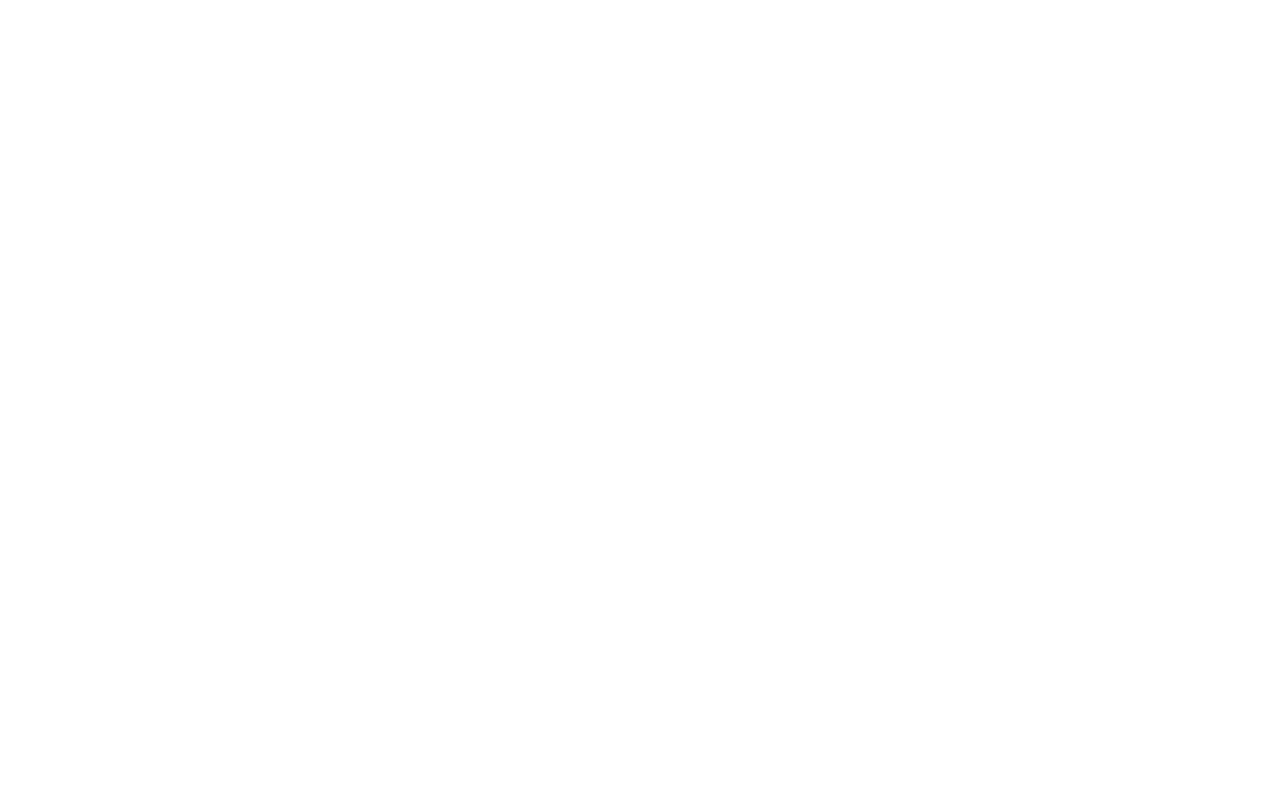
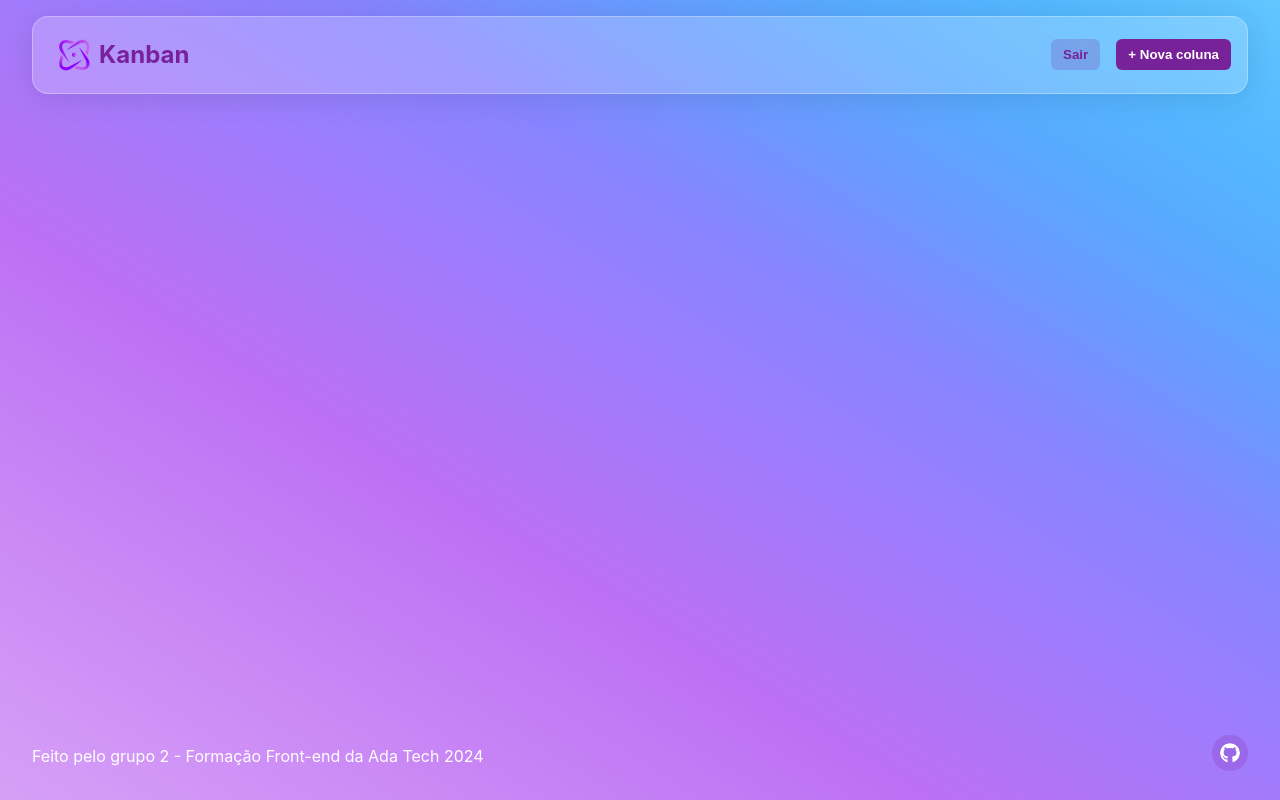
Before and after one commit to RodrigoConstantin0/ProjetoKanban, a React (Vite) app: page /Kanban in a window 1280 px wide. Before the commit this address had no page. Built offline with nearby package versions, Linux system fonts and the light colour scheme.

Commit message:
feat: Página Kanban

```diff
--- a/src/Components/Router/router.tsx
+++ b/src/Components/Router/router.tsx
@@ -1,11 +1,14 @@
 import { BrowserRouter, Route, Routes } from "react-router-dom";
 import { Login } from "../../Pages/Login";
+import Kanban from "../../Pages/Kanban";
 
 const Router = () => {
     return (
         <BrowserRouter>
             <Routes>
                 <Route path="/" element={<Login/>}/>
+                <Route path="/Kanban" element={<Kanban/>}/>
+
             </Routes>
         </BrowserRouter>
     )
--- a/src/Pages/Kanban/index.tsx
+++ b/src/Pages/Kanban/index.tsx
@@ -0,0 +1,29 @@
+import './style.css'
+
+function Kanban() {
+
+  return (
+    <>
+      <header>
+        <div className='wrapperlogo'>
+          <img src="/src/Assets/KanbanLogo.png" alt="Logo"/>
+          <h2> Kanban </h2>
+        </div>
+        <nav>
+          <button id='buttonSair'> Sair</button>
+          <button>+ Nova coluna</button>
+        </nav>
+      </header>
+
+    {/* <h1>colunas aqui</h1> */}
+    <footer>
+      <p>Feito pelo grupo 2 - Formação Front-end da Ada Tech 2024</p>
+      <a href="https://github.com/RodrigoConstantin0/ProjetoKanban" target="_blank" >
+      <img src="/src/Assets/logoGithub.svg" alt="logo-gitbub" id='logoGithut'/>
+      </a>
+    </footer>
+    </>
+  )
+}
+
+export default Kanban
--- a/src/Pages/Kanban/style.css
+++ b/src/Pages/Kanban/style.css
@@ -0,0 +1,75 @@
+#root{
+  width: 100%;
+  display: flex;
+  flex-direction: column;
+  justify-content: space-between;
+}
+body{
+  background-image: linear-gradient(to right top, #d6a0f6, #d094f6, #ca88f5, #c37cf5, #bc70f4, #ab77f9, #9a7efd, #8784ff, #6c98ff, #58aaff, #54b9ff, #62c6ff);
+  display: flex;
+  justify-content: center;
+}
+header {
+  display: flex;
+  flex-direction: row;
+  align-items: center;
+  justify-content: space-between;
+  margin: 1rem 2rem;
+  padding: 0 1rem;
+  /* From https://css.glass */
+  background: rgba(255, 255, 255, 0.2);
+  border-radius: 16px;
+  box-shadow: 0 4px 30px rgba(0, 0, 0, 0.1);
+  backdrop-filter: blur(5px);
+  -webkit-backdrop-filter: blur(5px);
+  border: 1px solid rgba(255, 255, 255, 0.3);
+}
+.wrapperlogo {
+  display: flex;
+  flex-direction: row;
+  align-items: center;
+}
+.wrapperlogo img {
+  width: 50px;
+  height: 50px;
+}
+.wrapperlogo h2 {
+  margin-right: 10px;
+  color: rgb(119, 34, 153);
+}
+nav button {
+  background-color: #772299;
+  color: white;
+  border-style: none;
+  padding: 8px 12px;
+  border-radius: 6px;
+  font-weight: bold;
+}
+nav button:hover {
+  box-shadow: rgba(0, 0, 0, 0.4) 0px 2px 4px, rgba(0, 0, 0, 0.3) 0px 7px 13px -3px, rgba(0, 0, 0, 0.2) 0px -3px 0px inset;
+}
+nav button:last-child {
+  margin-left: 1rem;
+}
+
+#buttonSair{
+  background-color: rgba(119, 34, 153, 0.2);
+  color: rgb(119, 34, 153);
+}
+footer {
+  display: flex;
+  flex-direction: row;
+  align-items: center;
+  justify-content: space-between;
+  margin: 1rem 2rem;
+  color: white;
+}
+#logoGithut {
+  width: 20px;
+  background-color: rgba(119, 34, 153, 0.2);
+  padding: 8px;
+  border-radius: 100%;
+}
+#logoGithub:hover {
+  box-shadow: rgba(0, 0, 0, 0.4) 0px 2px 4px, rgba(0, 0, 0, 0.3) 0px 7px 13px -3px, rgba(0, 0, 0, 0.2) 0px -3px 0px inset;
+}
```
Also changed, not shown: src/Assets/logoGithub.svg (added).
